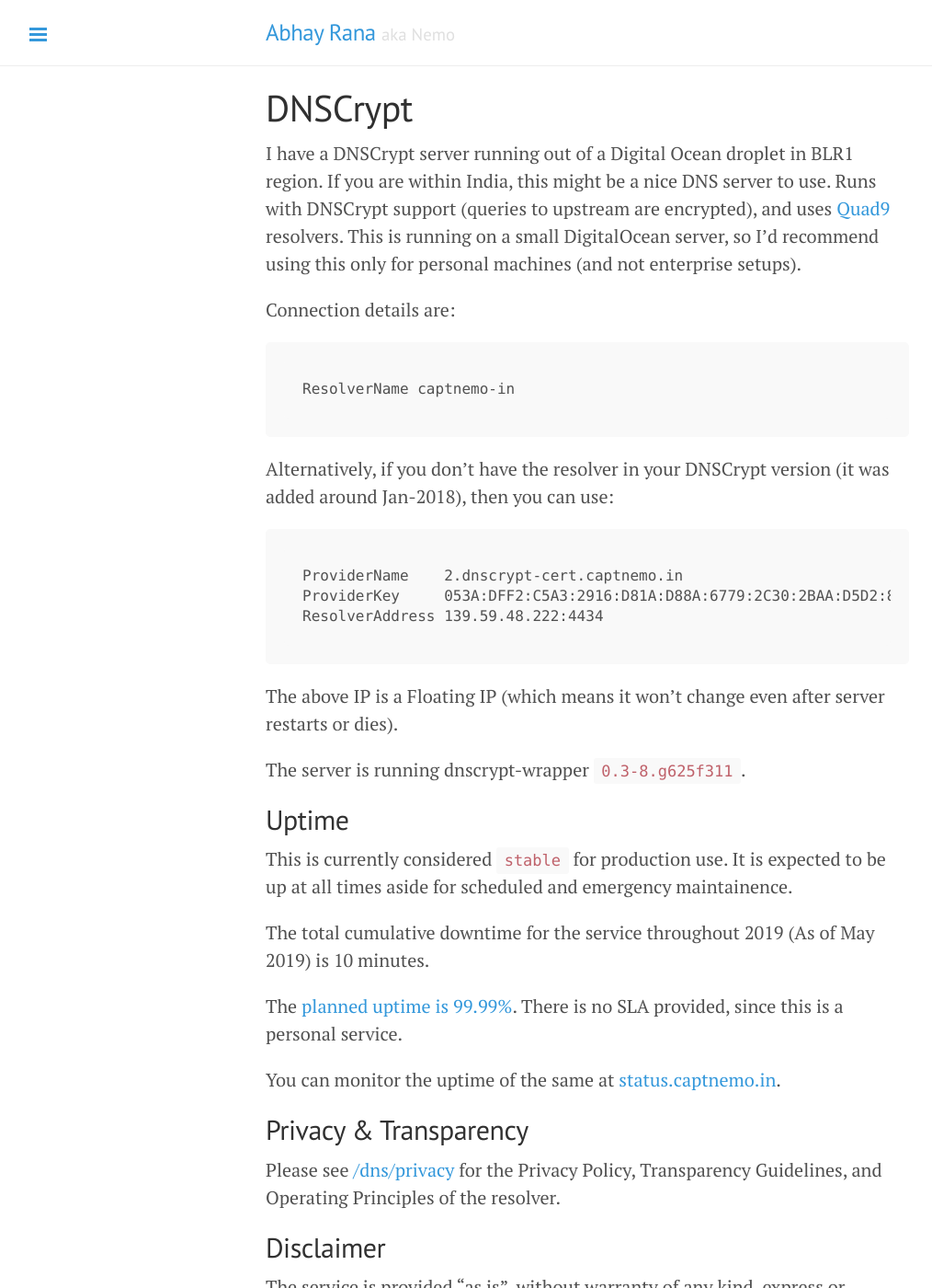
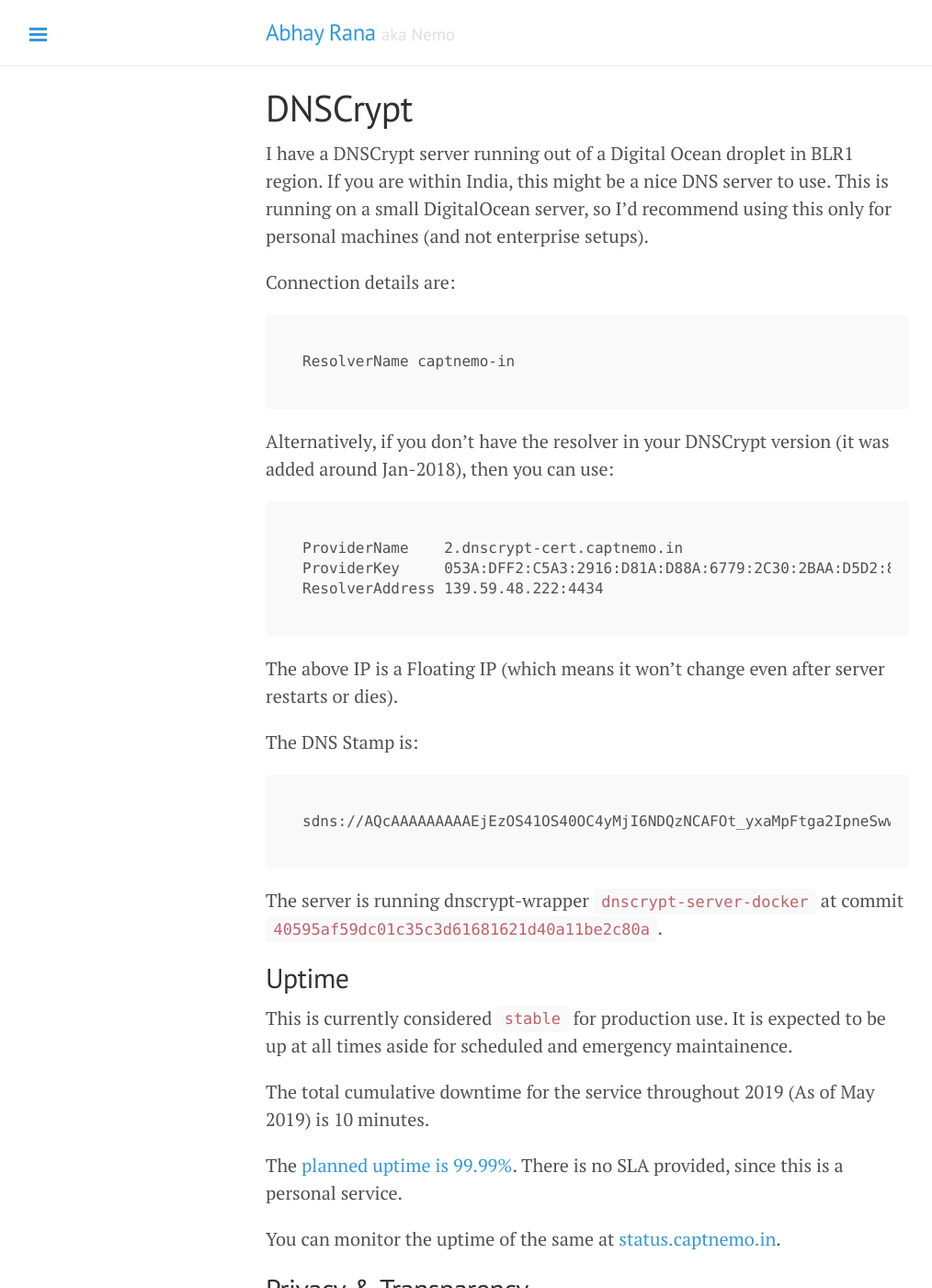
Before and after one commit to captn3m0/captn3m0.github.com, a Jekyll site: the page built from pages/dnscrypt.md, in a window 1280 px wide and 1400 px high. Shown: the whole window at 92% size, without its empty margins (1-1015 px from the left). Built offline with Jekyll 4.4.1, drawn with Linux system fonts in a browser that asks for light colours; some of the changed text lies outside the part shown.

````diff
--- a/pages/dnscrypt.md
+++ b/pages/dnscrypt.md
@@ -4,7 +4,7 @@ title: DNSCrypt
 permalink: /dnscrypt/
 ---
 
-I have a DNSCrypt server running out of a Digital Ocean droplet in BLR1 region. If you are within India, this might be a nice DNS server to use. Runs with DNSCrypt support (queries to upstream are encrypted), and uses [Quad9](https://www.quad9.net/) resolvers. This is running on a small DigitalOcean server, so I'd recommend using this only for personal machines (and not enterprise setups).
+I have a DNSCrypt server running out of a Digital Ocean droplet in BLR1 region. If you are within India, this might be a nice DNS server to use. This is running on a small DigitalOcean server, so I'd recommend using this only for personal machines (and not enterprise setups).
 
 Connection details are:
 
@@ -22,7 +22,13 @@ ResolverAddress 139.59.48.222:4434
 
 The above IP is a Floating IP (which means it won't change even after server restarts or dies).
 
-The server is running dnscrypt-wrapper `0.3-8.g625f311`.
+The DNS Stamp is:
+
+```
+sdns://AQcAAAAAAAAAEjEzOS41OS40OC4yMjI6NDQzNCAFOt_yxaMpFtga2IpneSwwK6rV0oAyleham9IvhoceEBsyLmRuc2NyeXB0LWNlcnQuY2FwdG5lbW8uaW4
+```
+
+The server is running dnscrypt-wrapper `dnscrypt-server-docker` at commit `40595af59dc01c35c3d61681621d40a11be2c80a`.
 
 ## Uptime
 
@@ -43,6 +49,9 @@ Please see [/dns/privacy](/dns/privacy) for the Privacy Policy, Transparency Gui
 The service is provided "as is", without warranty of any kind, express or implied, including but not limited to the warranties of merchantability, fitness for a particular purpose and noninfringement. in no event shall I be liable for any claim, damages or other liability, whether in an action of contract, tort or otherwise, arising from, out of or in connection with the software or the use or other dealings in the software.
 
 ## CHANGELOG
+
+2019-05-18
+: Switched to Docker with [automatic key rotation](https://captnemo.in/blog/2019/05/18/dnscrypt-migrating-to-docker/). No longer uses a Upstream resolver.
 
 2019-05-12
 : Resolver stability changed to `stable`. Published Draft policies.
````
Also changed, not shown: dns/2019/transparency.md (added, +10 -0 lines), pages/doh.md (added, +31 -0 lines).
